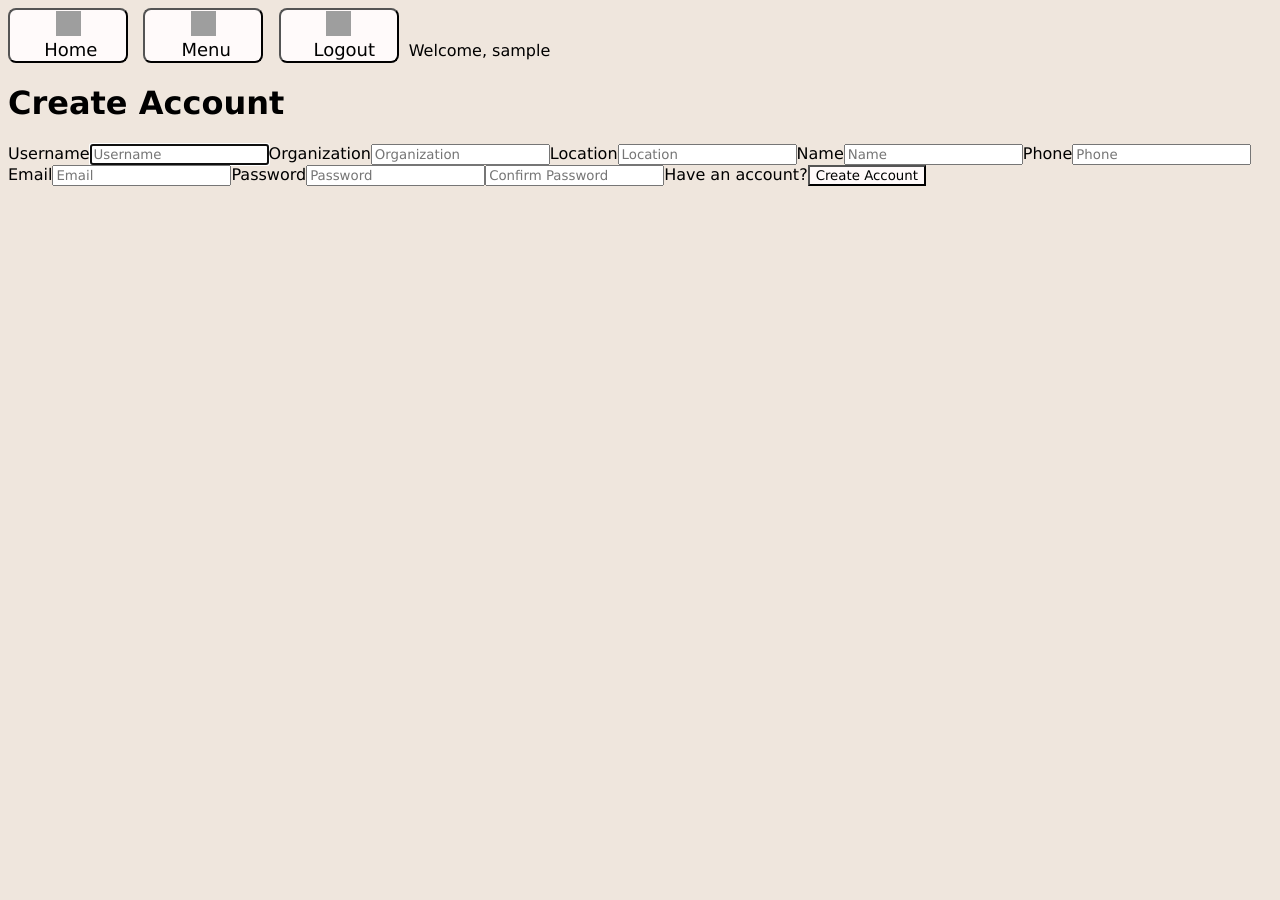
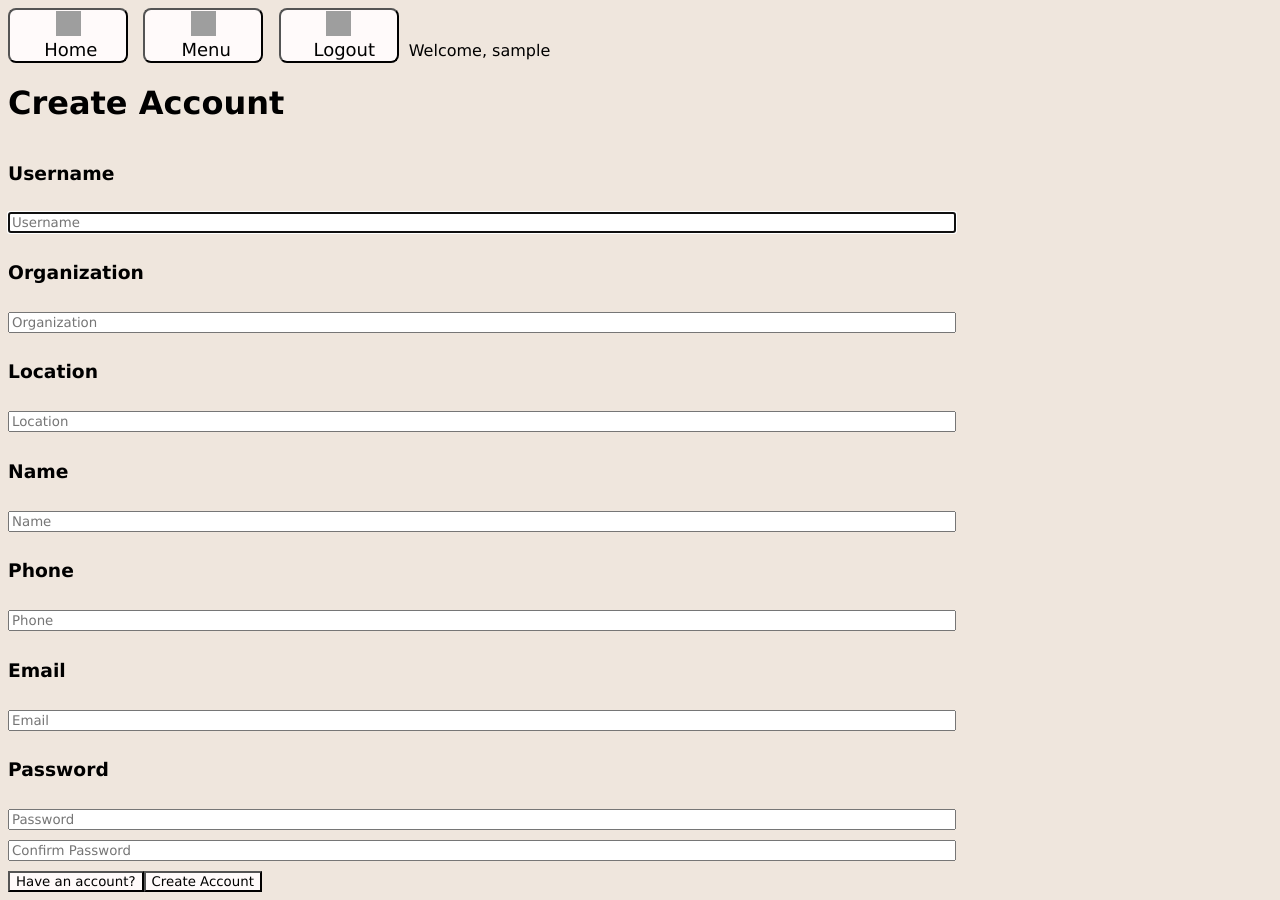
Before and after one commit to quarkscodes/tecapstone, a Vue app in the folder vue/: page /register in a window 1280 px wide. Before the commit the page ends 800 px from the top, so only its background shows below. Built offline with nearby package versions, Linux system fonts and the light colour scheme; no server answers; sample sign-in values are in the browser's storage; grey boxes are pictures that could not be loaded.

Commit message:
merging code

```diff
--- a/vue/src/views/Register.vue
+++ b/vue/src/views/Register.vue
@@ -5,7 +5,10 @@
       <div class="alert alert-danger" role="alert" v-if="registrationErrors">
         {{ registrationErrorMsg }}
       </div>
-      <label for="username" class="sr-only">Username</label>
+
+      <div class="inputs">
+        <label for="username" class="sr-only">
+          <h3>Username</h3></label>
         <input
           type="text"
           id="username"
@@ -15,7 +18,7 @@
           required
           autofocus
         />
-      <label for="organization" class="sr-only">Organization</label>
+        <label for="organization" class="sr-only"><h3>Organization</h3></label>
         <input
           type="text"
           id="organization"
@@ -24,7 +27,7 @@
           v-model="user.organization"
           required
         />
-      <label for="location" class="sr-only">Location</label>
+        <label for="location" class="sr-only"><h3>Location</h3></label>
         <input
           type="text"
           id="location"
@@ -33,7 +36,7 @@
           v-model="user.location"
           required
         />
-      <label for="name" class="sr-only">Name</label>
+        <label for="name" class="sr-only"><h3>Name</h3></label>
         <input
           type="text"
           id="name"
@@ -42,7 +45,7 @@
           v-model="user.name"
           required
         />
-      <label for="phone" class="sr-only">Phone</label>
+        <label for="phone" class="sr-only"><h3>Phone</h3></label>
         <input
           type="text"
           id="phone"
@@ -51,7 +54,7 @@
           v-model="user.phone"
           required
         />
-      <label for="email" class="sr-only">Email</label>
+        <label for="email" class="sr-only"><h3>Email</h3></label>
         <input
           type="text"
           id="email"
@@ -60,7 +63,7 @@
           v-model="user.email"
           required
         />
-      <label for="password" class="sr-only">Password</label>
+        <label for="password" class="sr-only"><h3>Password</h3></label>
         <input
           type="password"
           id="password"
@@ -77,7 +80,9 @@
           v-model="user.confirmPassword"
           required
         />
-      <router-link :to="{ name: 'login' }">Have an account?</router-link>
+      </div>
+
+      <button><router-link :to="{ name: 'login' }">Have an account?</router-link></button>
       <button class="btn btn-lg btn-primary btn-block" type="submit">
         Create Account
       </button>
@@ -94,6 +99,11 @@ export default {
     return {
       user: {
         username: "",
+        organization:"",
+        location:"",
+        name:"",
+        phone:"",
+        email:"",
         password: "",
         confirmPassword: "",
         role: "admin",
@@ -135,4 +145,20 @@ export default {
 };
 </script>
 
-<style></style>
+<style>
+.inputs {
+  display: grid;
+  padding-bottom: 10px;
+  row-gap: 10px;
+  width: 75%;
+  grid-template-areas:
+    ""
+    ""
+    ""
+    ""
+    ""
+    ""
+    ""
+    "";
+}
+</style>
```
Lines whose indentation alone changed are shown as unchanged.
